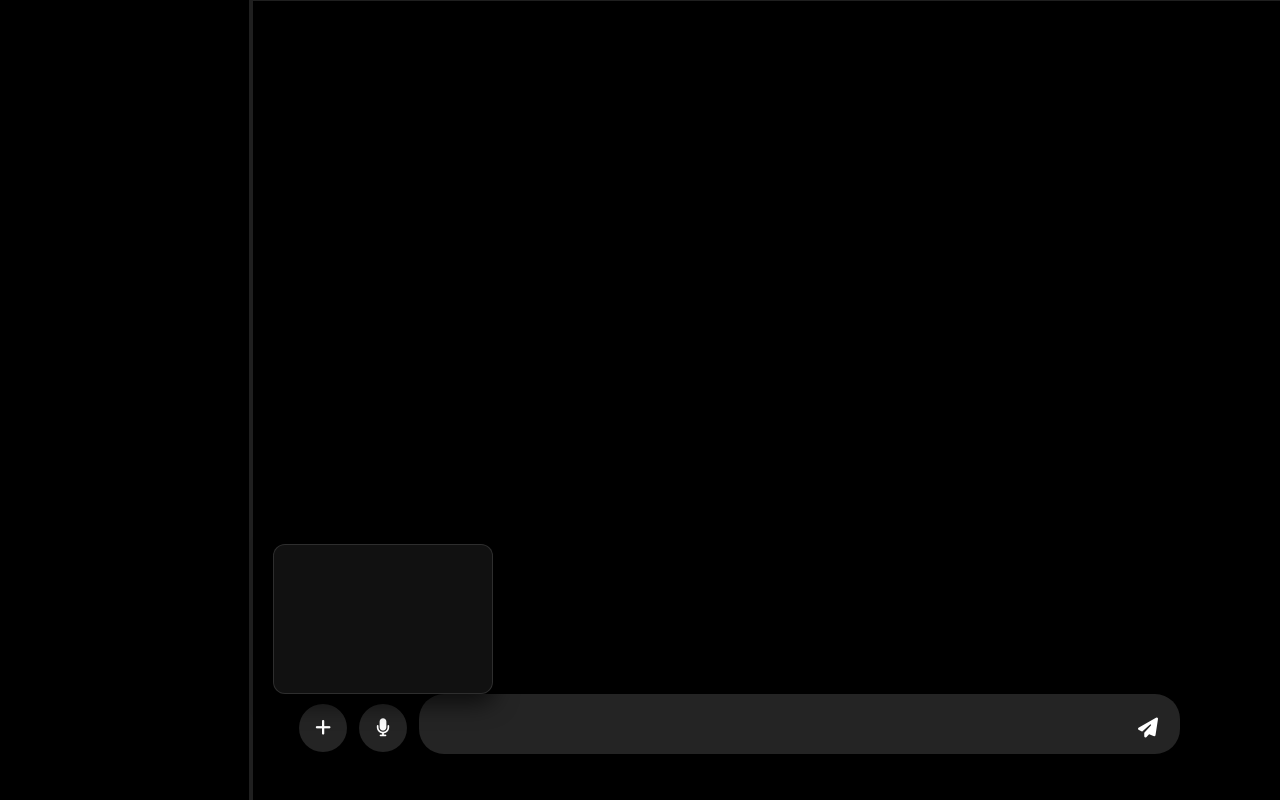
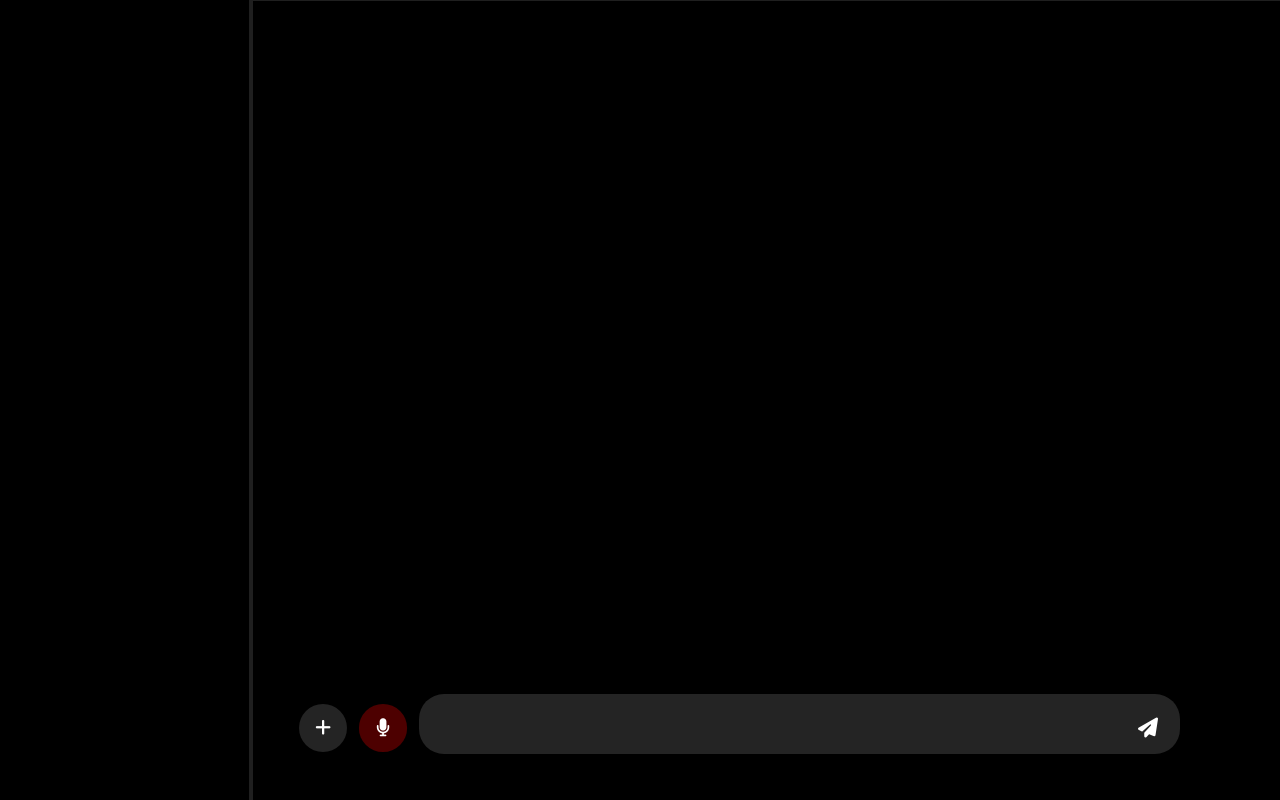
Before and after one commit to Advaith-M/AI-WORLD, a plain HTML site: page index.html in a window 1280 px wide. Both pictures are taken after a click on the element 383 px from the left and 728 px from the top of the page. Drawn offline with Linux system fonts and the light colour scheme.

Commit message:
Update index.html

```diff
--- a/index.html
+++ b/index.html
@@ -95,15 +95,14 @@
             }
         }
 
-        /* --- EMPTY BLANK BOX --- */
         .action-box {
             position: absolute;
-            bottom: 120%; /* Sits above the buttons */
+            bottom: 120%;
             background: #111111;
             border: 1px solid var(--line);
             border-radius: 12px;
             width: 220px;
-            height: 150px; /* Empty blank box */
+            height: 150px;
             display: none;
             z-index: 100;
             box-shadow: 0 8px 25px rgba(0,0,0,0.7);
@@ -120,7 +119,7 @@
         }
 
         .circle-btn {
-            width: 44px; /* Tiny bit smaller for mobile */
+            width: 44px;
             height: 44px;
             background: var(--input-bg);
             border-radius: 50%;
@@ -136,9 +135,21 @@
             position: relative;
         }
 
+        /* Feedback for active recording */
+        .circle-btn.recording {
+            background: rgba(255, 0, 0, 0.3);
+            animation: pulse 1.5s infinite;
+        }
+
+        @keyframes pulse {
+            0% { transform: scale(1); }
+            50% { transform: scale(1.1); }
+            100% { transform: scale(1); }
+        }
+
         @media (min-width: 1024px) {
             .circle-btn {
-                width: 48px; /* Tiny bit smaller for desktop */
+                width: 48px;
                 height: 48px;
                 font-size: 18px;
             }
@@ -224,10 +235,9 @@
                 <div id="box2" class="action-box"></div>
             </div>
 
-            <div id="btn3" class="circle-btn" onclick="toggleBox('box3', 'btn3')">
+            <div id="btn3" class="circle-btn" onclick="startVoiceRecognition('btn3')">
                 <i class="fas fa-microphone"></i>
-                <div id="box3" class="action-box"></div>
-            </div>
+                </div>
 
             <div class="input-wrap">
                 <textarea id="userInput" class="input-box" rows="1" placeholder="" oninput="autoExpand(this)" onkeydown="checkEnter(event)" autofocus></textarea>
@@ -239,6 +249,56 @@
     <script>
         const memory = [];
         let activeBoxId = null;
+
+        // Voice Recognition Setup
+        const SpeechRecognition = window.SpeechRecognition || window.webkitSpeechRecognition;
+        let recognition;
+        if (SpeechRecognition) {
+            recognition = new SpeechRecognition();
+            recognition.lang = 'en-US';
+            recognition.interimResults = true;
+
+            recognition.onresult = (event) => {
+                const input = document.getElementById('userInput');
+                let transcript = Array.from(event.results)
+                    .map(result => result[0])
+                    .map(result => result.transcript)
+                    .join('');
+
+                input.value = transcript;
+                autoExpand(input);
+            };
+
+            recognition.onend = () => {
+                document.getElementById('btn3').classList.remove('recording');
+            };
+        }
+
+        function startVoiceRecognition(btnId) {
+            const btn = document.getElementById(btnId);
+
+            // Close other boxes if open
+            if (activeBoxId) {
+                document.getElementById(activeBoxId).classList.remove('active');
+                activeBoxId = null;
+            }
+
+            if (!recognition) {
+                alert("Voice Recognition not supported in this browser.");
+                return;
+            }
+
+            btn.classList.add('clicked');
+            setTimeout(() => btn.classList.remove('clicked'), 100);
+
+            btn.classList.toggle('recording');
+
+            if (btn.classList.contains('recording')) {
+                recognition.start();
+            } else {
+                recognition.stop();
+            }
+        }
 
         window.addEventListener('DOMContentLoaded', () => {
             const cameraBtn = document.getElementById('btn2');
@@ -305,6 +365,9 @@
                 activeBoxId = null;
             }
 
+            // Stop voice if sending
+            if (recognition) recognition.stop();
+
             memory.push({ role: "user", text: val });
             renderChat();
 
```
